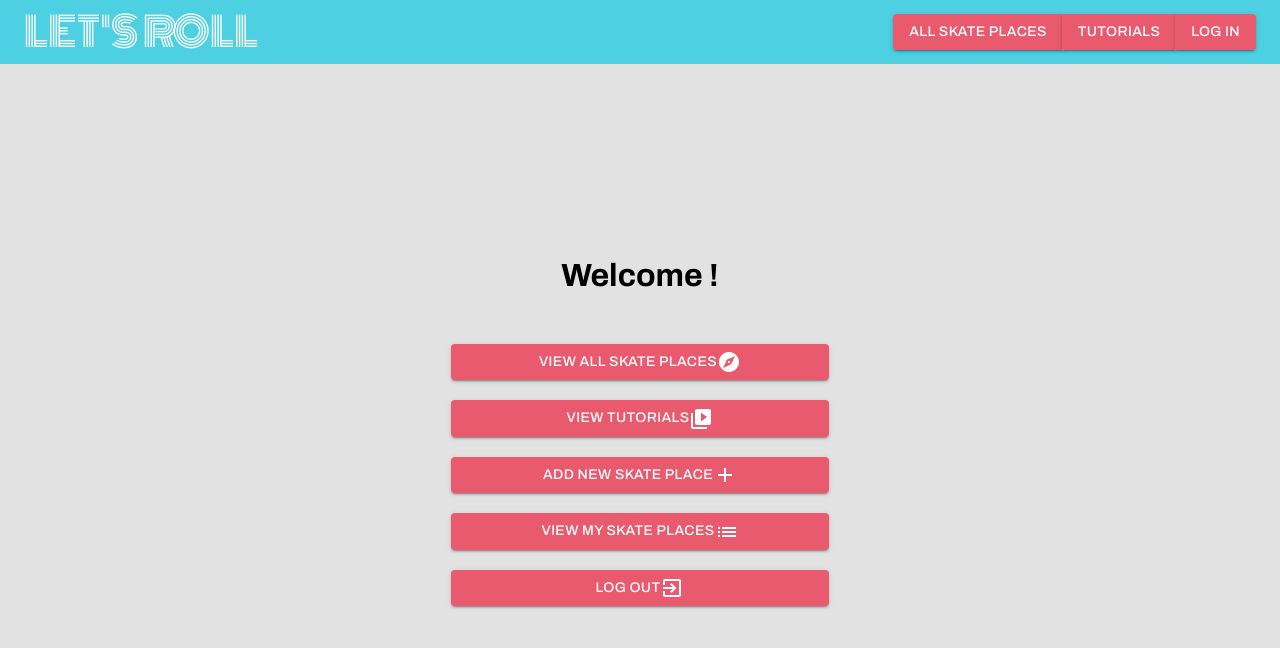
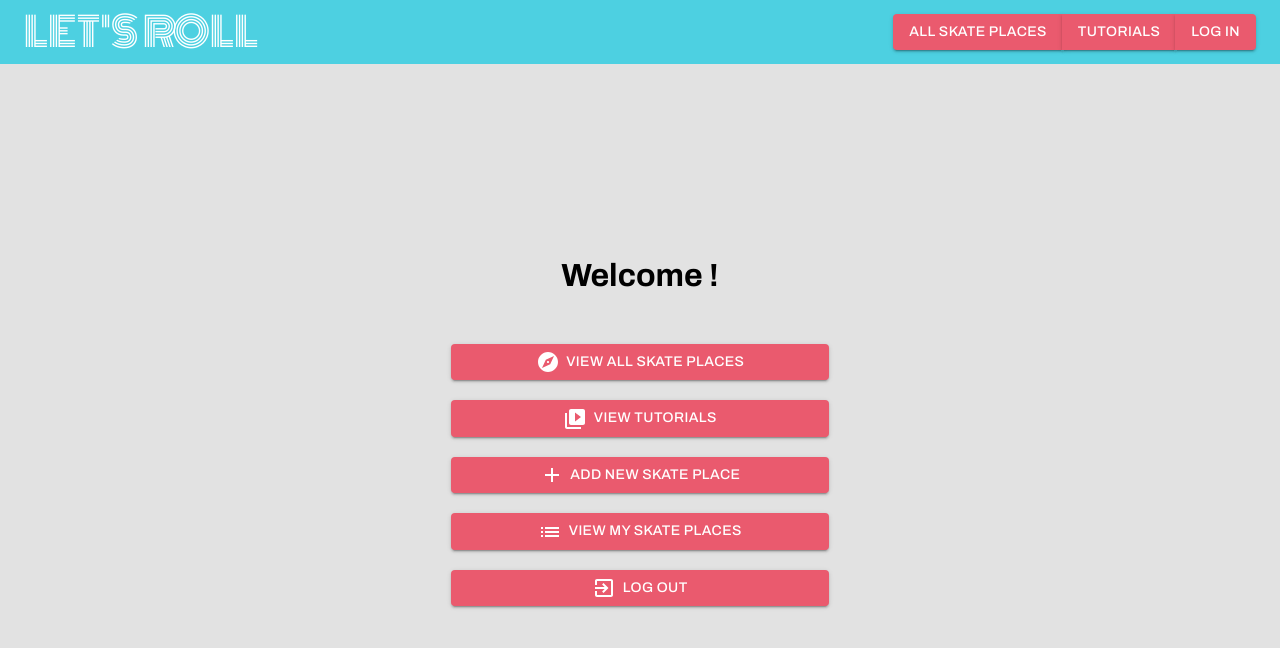
Before and after one commit to jadavianett/Lets-Roll, a React (Create React App) app in the folder client/: page /userdashboard in a window 1280 px wide. Shown: the top 648 px of the page. Built offline with nearby package versions, Linux system fonts and the light colour scheme.

Commit message:
adding icons

```diff
--- a/client/src/pages/UserDashboard.js
+++ b/client/src/pages/UserDashboard.js
@@ -34,37 +34,37 @@ function UserDashboard() {
           <br />
           <div id="dash-links">
             <p class="btm-margin">
-              <Link to="/allplaces">
-                <Button variant="contained" className="full-width">
-                  VIEW ALL SKATE PLACES <ExploreIcon/>
+              <Link to="/allplaces" className="no-link-style">
+                <Button variant="contained" className="full-width no-link-style">
+                <ExploreIcon/> &nbsp; VIEW ALL SKATE PLACES
                 </Button>
               </Link>
             </p>
             <p class="btm-margin">
-              <Link to="/tutorials">
-                <Button variant="contained" className="full-width">
-                  VIEW TUTORIALS <VideoLibraryIcon/>
+              <Link to="/tutorials" className="no-link-style">
+                <Button variant="contained" className="full-width no-link-style">
+                <VideoLibraryIcon/> &nbsp; VIEW TUTORIALS
                 </Button>
               </Link>
             </p>
             <p class="btm-margin">
-              <Link to="/addnewplace">
+              <Link to="/addnewplace" className="no-link-style">
                 <Button variant="contained" className="full-width">
-                  ADD NEW SKATE PLACE <AddTwoToneIcon/>
+                <AddTwoToneIcon/> &nbsp; ADD NEW SKATE PLACE
                 </Button>
               </Link>
             </p>{" "}
             <p class="btm-margin">
-              <Link to="/viewmyplaces">
+              <Link to="/viewmyplaces" className="no-link-style">
                 <Button variant="contained" className="full-width">
-                  VIEW MY SKATE PLACES <ListIcon />
+                <ListIcon /> &nbsp; VIEW MY SKATE PLACES
                 </Button>
               </Link>
             </p>
             <p>
-              <Link to="/logout">
+              <Link to="/logout" className="no-link-style">
                 <Button variant="contained" className="full-width">
-                  LOG OUT <ExitToAppIcon/>
+                <ExitToAppIcon/> &nbsp; LOG OUT
                 </Button>
               </Link>
             </p>
```
